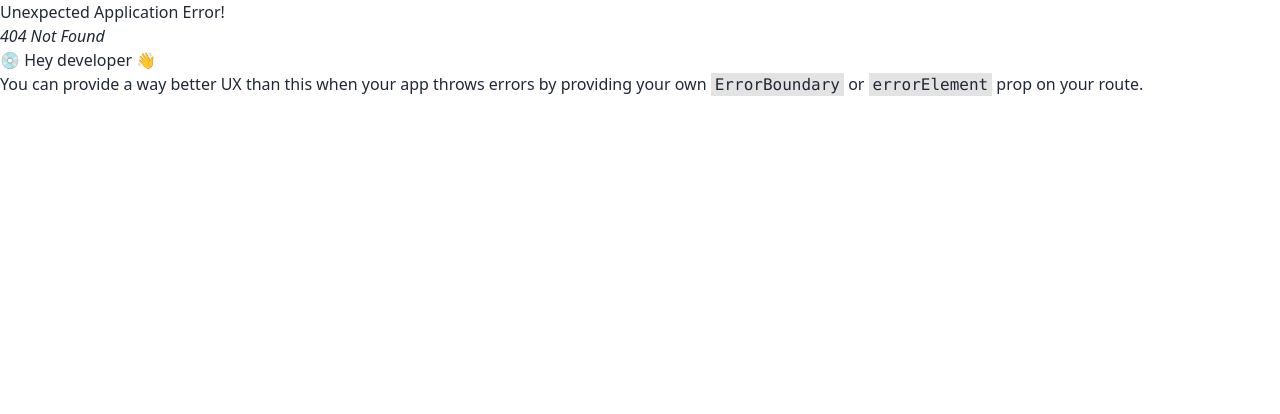
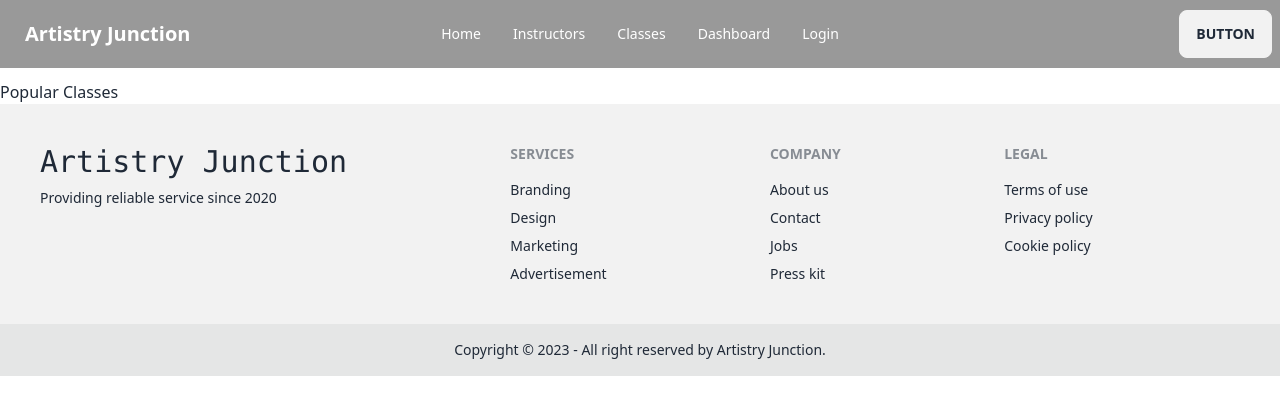
Before and after one commit to wd-ayesha/artistry-junction-client, a React (Vite) app: page /classes in a window 1280 px wide. Before the commit this address had no page. Shown: the top 414 px of the page. Built offline with nearby package versions, Linux system fonts and the light colour scheme.

Commit message:
firebase setup

```diff
--- a/package.json
+++ b/package.json
@@ -14,6 +14,7 @@
     "match-sorter": "^6.3.1",
     "react": "^18.2.0",
     "react-dom": "^18.2.0",
+    "react-hook-form": "^7.44.3",
     "react-icons": "^4.9.0",
     "react-responsive-carousel": "^3.2.23",
     "react-router-dom": "^6.12.1",
--- /dev/null
+++ b/src/firebase/firebase.config.js
@@ -0,0 +1,17 @@
+// Import the functions you need from the SDKs you need
+import { initializeApp } from "firebase/app";
+// TODO: Add SDKs for Firebase products that you want to use
+// https://firebase.google.com/docs/web/setup#available-libraries
+
+// Your web app's Firebase configuration
+const firebaseConfig = {
+  apiKey: import.meta.env.VITE_apiKey,
+  authDomain: import.meta.env.VITE_authDomain,
+  projectId: import.meta.env.VITE_projectId,
+  storageBucket: import.meta.env.VITE_storageBucket,
+  messagingSenderId: import.meta.env.VITE_messagingSenderId,
+  appId: import.meta.env.VITE_appId
+};
+
+// Initialize Firebase
+export const app = initializeApp(firebaseConfig);
--- a/src/pages/Home/Classes/Classes.jsx
+++ b/src/pages/Home/Classes/Classes.jsx
@@ -1,7 +1,7 @@
 
 const Classes = () => {
     return (
-        <div>
+        <div className="pt-20">
             <h2>Popular Classes</h2>
         </div>
     );
--- a/src/pages/Home/Instructors/Instructors .jsx
+++ b/src/pages/Home/Instructors/Instructors .jsx
@@ -1,7 +1,7 @@
 
 const Instructors  = () => {
     return (
-        <div>
+        <div className="pt-20">
             <h2>Popular Instructors</h2>
         </div>
     );
--- a/src/pages/Shared/Navbar/Navbar.jsx
+++ b/src/pages/Shared/Navbar/Navbar.jsx
@@ -1,30 +1,22 @@
+import { Link } from "react-router-dom";
+
 const Navbar = () => {
   const navLists = (
     <>
       <li>
-              <a>Home</a>
+        <Link to="/">Home</Link>
       </li>
       <li tabIndex={0}>
-              <details>
-                <summary>Instructors</summary>
-                <ul className="p-2">
-                  <li>
-                    <a>Submenu 1</a>
+        <Link to="/instructors">Instructors</Link>
       </li>
       <li>
-                    <a>Submenu 2</a>
-                  </li>
-                </ul>
-              </details>
+        <Link to="/classes">Classes</Link>
       </li>
       <li>
-              <a>Classes</a>
+        <Link to="/dashboard">Dashboard</Link>
       </li>
       <li>
-              <a>Dashboard</a>
-            </li>
-            <li>
-              <a>Login</a>
+        <Link to="/login">Login</Link>
       </li>
     </>
   );
@@ -60,9 +52,7 @@ const Navbar = () => {
           <a className="btn btn-ghost normal-case text-xl">Artistry Junction</a>
         </div>
         <div className="navbar-center hidden lg:flex">
-          <ul className="menu menu-horizontal px-1">
-            {navLists}
-          </ul>
+          <ul className="menu menu-horizontal px-1">{navLists}</ul>
         </div>
         <div className="navbar-end">
           <a className="btn">Button</a>
```
Also changed, not shown: src/Routes/Routes.jsx (+10 -0 lines), 1 other file (tests, documents, lock files or other folders). Lines whose indentation alone changed are shown as unchanged.
